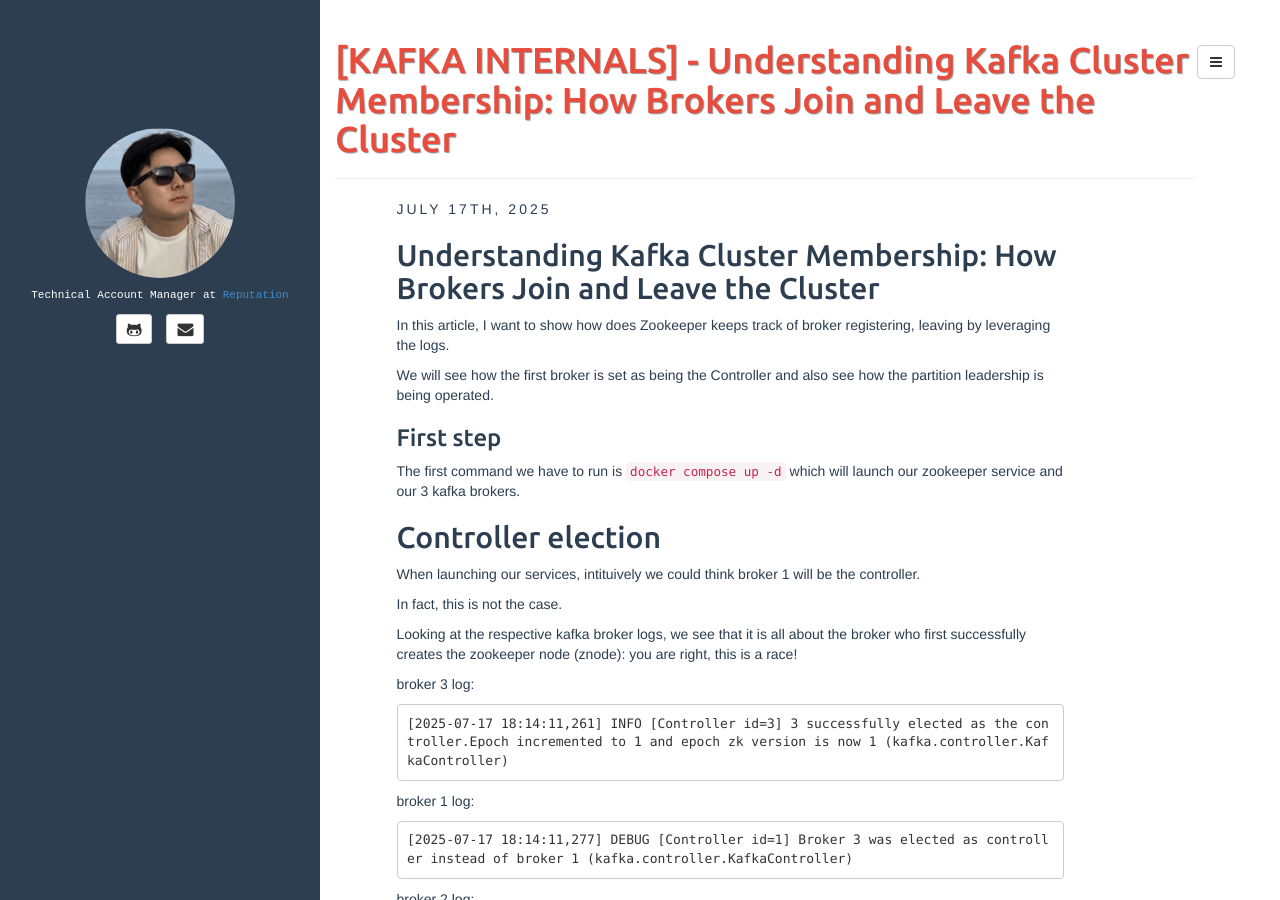
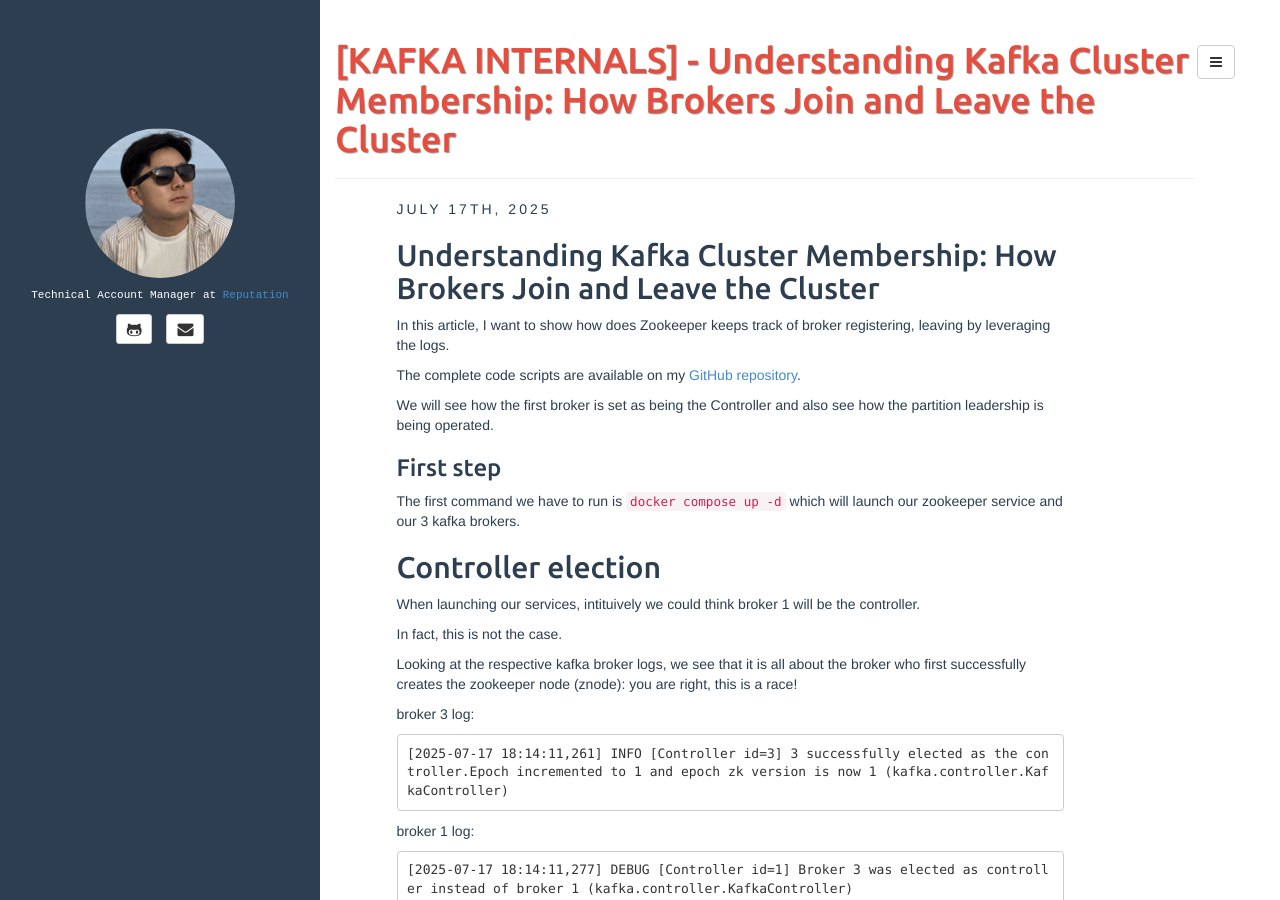
Before and after one commit to thomaswong25520/thomaswong25520.github.io, a Jekyll site: the page built from _posts/2025-07-17-kafka_cluster_membership_blog.md, in a window 1280 px wide and 900 px high. Built offline with Jekyll 4.4.1, drawn with Linux system fonts in a browser that asks for light colours.

Commit message:
add github code

```diff
--- a/_posts/2025-07-17-kafka_cluster_membership_blog.md
+++ b/_posts/2025-07-17-kafka_cluster_membership_blog.md
@@ -9,6 +9,8 @@ description: "Deep dive into Kafka's cluster membership mechanism, exploring how
 ## Understanding Kafka Cluster Membership: How Brokers Join and Leave the Cluster
 
 In this article, I want to show how does Zookeeper keeps track of broker registering, leaving by leveraging the logs.
+
+The complete code scripts are available on my [GitHub repository](https://github.com/thomaswong25520/kafka-code/tree/main/02-group_demo_consumers).
 
 We will see how the first broker is set as being the Controller and also see how the partition leadership is being operated.
 
```
